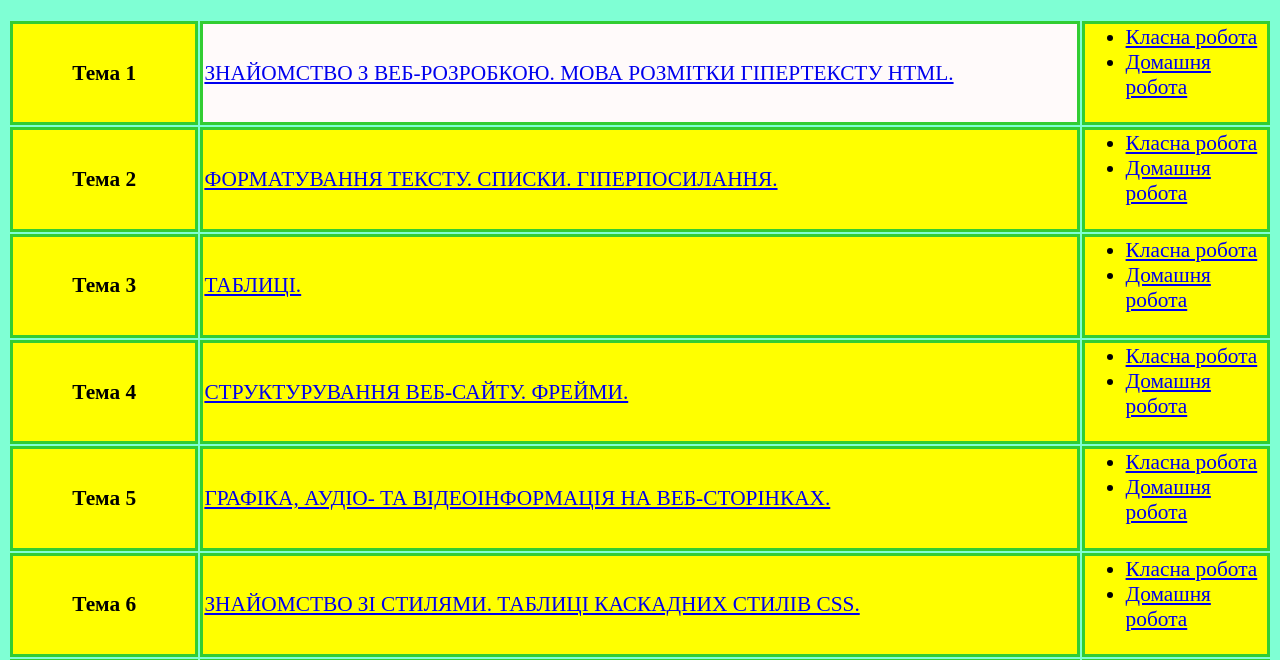
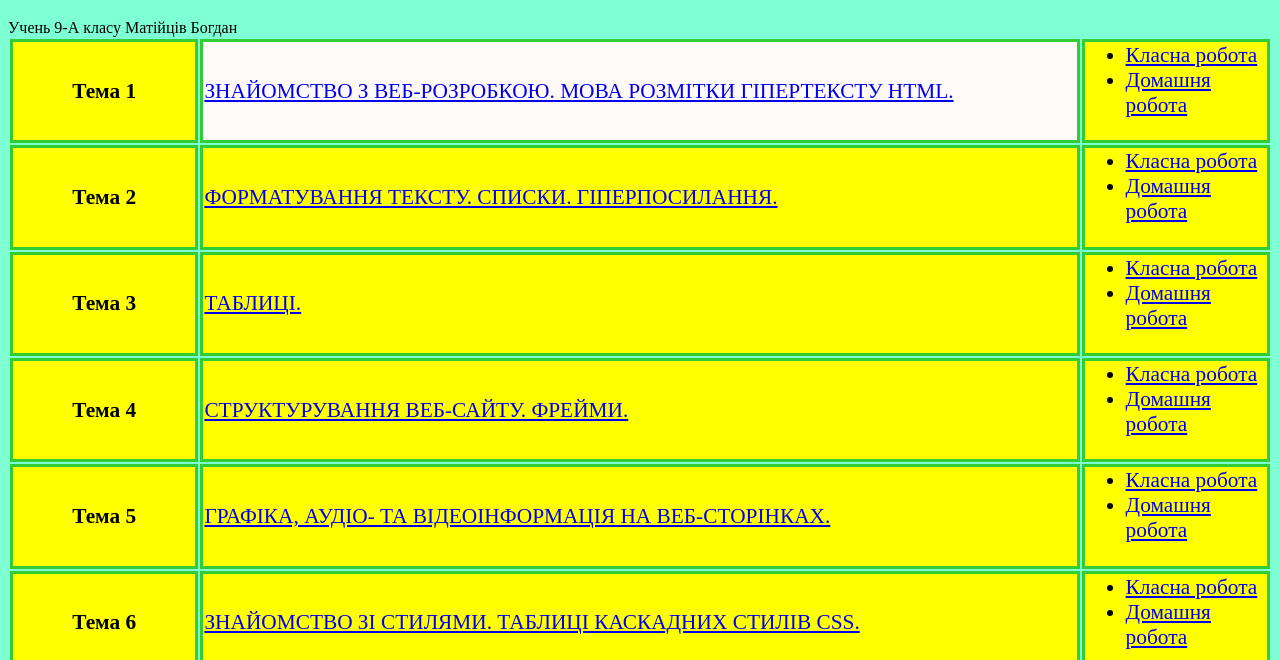
Before and after one commit to bmatiytsiv/bmatiytsiv.github.io, a plain HTML site: page index.html in a window 1280 px wide. Shown: the part 106-766 px from the top of the page. Drawn offline with Linux system fonts and the light colour scheme.

Commit message:
Дописав своє імя

```diff
--- a/index.html
+++ b/index.html
@@ -44,6 +44,7 @@
 <BODY bgcolor=#7FFFD4>
 <H1>Курси "Веб-розробка" </H1>
 <H1>За програмою BrainBasket "WOW Teachers" </H1>
+	Учень 9-А класу Матійців Богдан
 <Table class="Tab1">
 <tr>
 <td class="td1">Тема 1</td>
```
